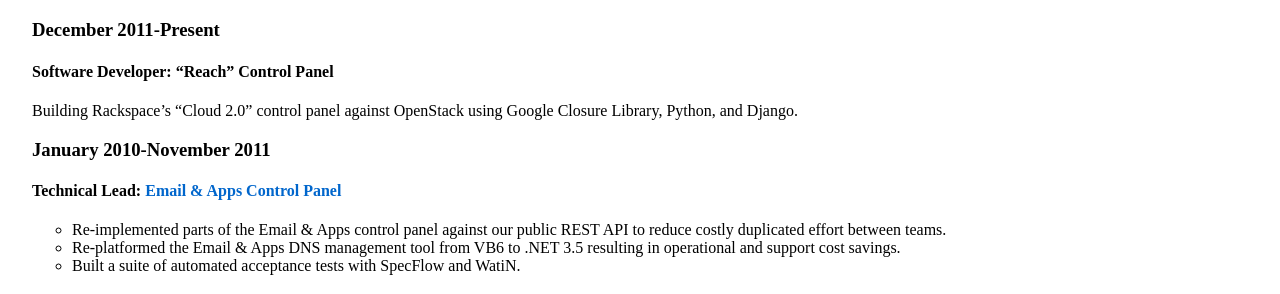
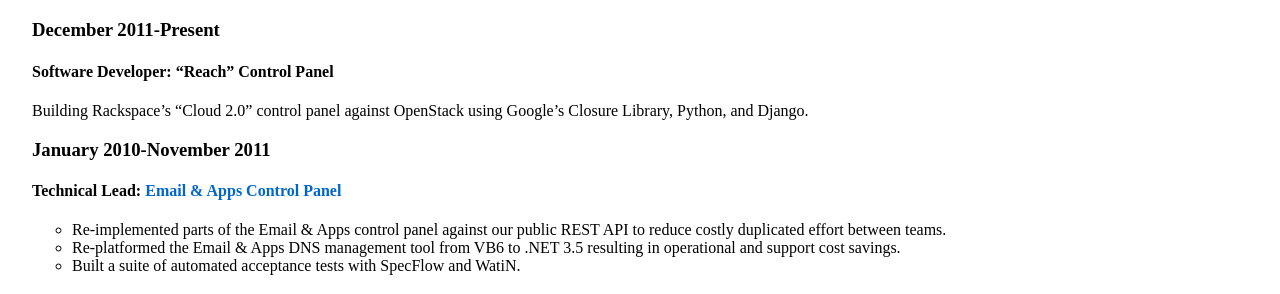
Before and after one commit to mdellanoce/mdellanoce.github.com, a Jekyll site: the page built from resume/index.markdown, in a window 1280 px wide. Shown: the part 272-566 px from the top of the page. Built offline with Jekyll 4.4.1, drawn with Linux system fonts in a browser that asks for light colours.

Commit message:
Correct punctuation

```diff
--- a/resume/index.markdown
+++ b/resume/index.markdown
@@ -18,7 +18,7 @@
 ### December 2011-Present
 #### Software Developer: "Reach" Control Panel
 
-Building Rackspace's "Cloud 2.0" control panel against OpenStack using Google Closure Library, Python, and Django.
+Building Rackspace's "Cloud 2.0" control panel against OpenStack using Google's Closure Library, Python, and Django.
 
 ### January 2010-November 2011
 #### Technical Lead: [Email & Apps Control Panel](https://cp.rackspace.com)
```
